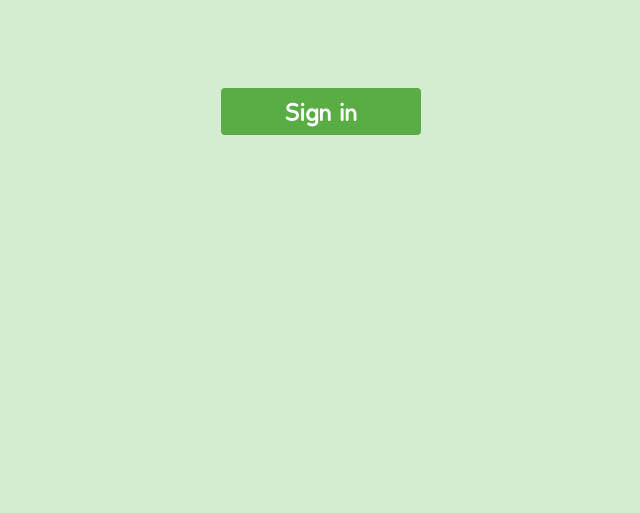
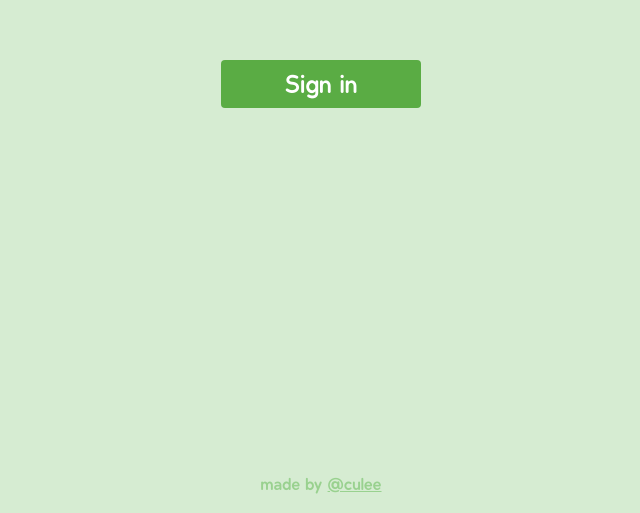
Before and after one commit to anh-ld/restaurant, a React (Create React App) app: page / in a window 1280 px wide. Shown: the part 290-803 px from the top of the page, without its empty margins (319-959 px from the left). Built offline with nearby package versions, Linux system fonts and the light colour scheme.

Commit message:
:lipstick: Add credit + fix style

```diff
--- a/src/App.js
+++ b/src/App.js
@@ -2,12 +2,18 @@ import React, { Component } from 'react';
 import { connect } from 'react-redux';
 import SignInButton from './components/SignInButton';
 import Dashboard from './components/Dashboard';
+import Credit from './components/Credit';
 
 class App extends Component {
   render() {
     return (
       <div className="App">
-        {this.props.sign === false ? <SignInButton /> : <Dashboard />}
+        {this.props.sign === false ?
+          <React.Fragment>
+            <SignInButton />
+            <Credit />
+          </React.Fragment> :
+        <Dashboard />}
       </div>
     );
   }
--- /dev/null
+++ b/src/components/Credit.js
@@ -0,0 +1,19 @@
+import React, { Component } from 'react';
+
+class Credit extends Component {
+  render() {
+    return (
+      <p className="credit">
+        made by&nbsp;
+        <a
+          href="https://github.com/culee" target="_blank"
+          rel="noopener noreferrer"
+        >
+          @culee
+        </a>
+      </p>
+    );
+  }
+}
+
+export default Credit;
--- a/src/components/layout/body/details/OrderList.js
+++ b/src/components/layout/body/details/OrderList.js
@@ -1,6 +1,7 @@
 import React, { Component } from 'react';
 import { connect } from "react-redux";
 import deleteTableItem from '../../../../actions/deleteTableItem';
+import addTableItem from '../../../../actions/addTableItem';
 
 class OrderList extends Component {
   componentDidUpdate = () => {
@@ -19,7 +20,7 @@ class OrderList extends Component {
                 <th>Item</th>
                 <th>Price</th>
                 <th>Quantity</th>
-                <th>-1</th>
+                <th>Actions</th>
               </tr>
             </thead>
             <tbody>
@@ -29,12 +30,18 @@ class OrderList extends Component {
                     <td>{item.name}</td>
                     <td>{item.price} $</td>
                     <td>{item.quantity}</td>
-                    <td>
+                    <td className="itemActions">
                       <button
-                        className="decreaseItemNumber"
+                        className="itemNumber"
                         onClick={() => this.props.onDelete(this.props.selectedTable, i)}
                       >
                       -
+                      </button>
+                      <button
+                        className="itemNumber"
+                        onClick={() => this.props.onAdd(item.name, item.price, this.props.selectedTable)}
+                      >
+                        +
                       </button>
                     </td>
                   </tr>
@@ -59,6 +66,9 @@ const mapDispatchToProps = dispatch => {
   return {
     onDelete: (tableId, id) => {
       dispatch(deleteTableItem(tableId, id));
+    },
+    onAdd: (name, price, tableId) => {
+      dispatch(addTableItem(name, price, tableId));
     }
   };
 };
--- a/src/index.css
+++ b/src/index.css
@@ -38,16 +38,35 @@ button:focus {
 .App #signInButton {
   font-size: 1.5rem;
   padding: 0.5rem 0rem;
-  margin: calc(50vh - 22px + 0rem) calc(50vw - 100px);
+  margin: calc(50vh - 24px - 26px) calc(50vw - 100px);
   width: 200px;
   background-color: #5aac44;
-  color: #fff;
+  color: #FFF;
+  line-height: 2rem;
   transition: background-color 0.25s;
 }
 
 .App #signInButton:hover,
 .App #signInButton:active {
   background-color: #519839;
+}
+
+/* CREDIT */
+.credit {
+  color: #99D18F;
+  text-align: center;
+  margin: 0 auto;
+  padding: 1rem;
+}
+
+.credit a:link,
+.credit a:visited {
+  color: #99D18F;
+}
+
+.credit a:active,
+.credit a:hover {
+  color: #7BC86C;
 }
 
 /* DASHBOARD */
@@ -78,14 +97,14 @@ button:focus {
   font-size: 1.5rem;
   padding: 0.5rem 0rem;
   width: 120px;
-  background-color: #fff;
+  background-color: #FFF;
   color: #5aac44;
   margin-left: 1rem;
 }
 
 .header button:hover,
 .header button:active {
-  color: #fff;
+  color: #FFF;
   background-color: #5aac44;
 }
 
@@ -103,7 +122,7 @@ button:focus {
 .summary li p {
   margin: 0 0 0.5rem 0;
   text-transform: uppercase;
-  color: grey;
+  color: #676D70;
   font-size: 0.8rem;
   font-weight: 600;
 }
@@ -128,7 +147,7 @@ button:focus {
 /* DETAILS */
 .details {
   width: 316px;
-  background-color: #fff;
+  background-color: #FFF;
   padding: 0.5rem;
   border-radius: 0.25rem;
   margin-right: 1rem;
@@ -139,7 +158,7 @@ button:focus {
   padding: 0.5rem 0rem;
   width: 100%;
   background-color: #5aac44;
-  color: #fff;
+  color: #FFF;
 }
 
 .details #checkInButton:hover,
@@ -165,6 +184,7 @@ button:focus {
 .details #checkOutButton:hover,
 .details #checkOutButton:active {
   background-color: #838C91;
+  color: #FFF;
 }
 
 /* ORDERLIST */
@@ -192,16 +212,22 @@ button:focus {
   border-bottom: 1px solid #F8F9F9;
 }
 
-.orderList .decreaseItemNumber {
-  background-color: #D6DADC;
-  font-weight: 800;
-  width: 100%;
+.orderList .itemNumber {
+  background-color: #F8F9F9;
+  font-weight: 900;
+  width: 50%;
+  font-size: 1rem;
+}
+
+.orderList .itemNumber:hover,
+.orderList .itemNumber:active {
+  background-color: #EDEFF0;
 }
 
 /* BILL */
 .bill {
-  background-color: #5AAC44;
-  color: #fff;
+  /* background-color: #5AAC44; */
+  color: #5AAC44;
   border-radius: 0.25rem;
   width: 100%;
   text-align: center;
@@ -215,7 +241,7 @@ button:focus {
 
 /* TABLE LAYOUT */
 .tableLayout {
-  background-color: #fff;
+  background-color: #FFF;
   padding: 0.5rem;
   border-radius: 0.25rem;
   width: calc(960px - 332px);
@@ -250,7 +276,7 @@ button:focus {
 
 /* MENU */
 .menu {
-  background-color: #fff;
+  background-color: #FFF;
   padding: 0.25rem 0.5rem;
   border-radius: 0.25rem;
   display: flex;
@@ -262,14 +288,14 @@ button:focus {
   font-size: 1rem;
   width: 100px;
   height: 50px;
-  background-color: #D6DADC;
+  background-color: #E2E4E6;
   color: #333333;
   margin: 0.25rem 0;
 }
 
 .menu button:hover,
 .menu button:active {
-  background-color: #838C91;
+  background-color: #D6DADC;
 }
 
 .menu button:disabled {
```
